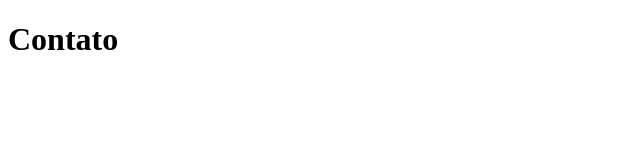
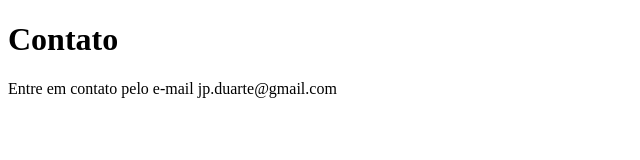
Before and after one commit to jpdmartinez/sistema-de-cadastro, a plain HTML site: page contato.html in a window 1280 px wide. Shown: the whole page, without its empty margins (0-640 px from the left). Drawn offline with Linux system fonts and the light colour scheme.

Commit message:
Adicionando email de contato

```diff
--- a/contato.html
+++ b/contato.html
@@ -8,5 +8,6 @@
 </head>
 <body>
    <h1>Contato</h1>
+   <p>Entre em contato pelo e-mail jp.duarte@gmail.com</p>
 </body>
 </html>
```
